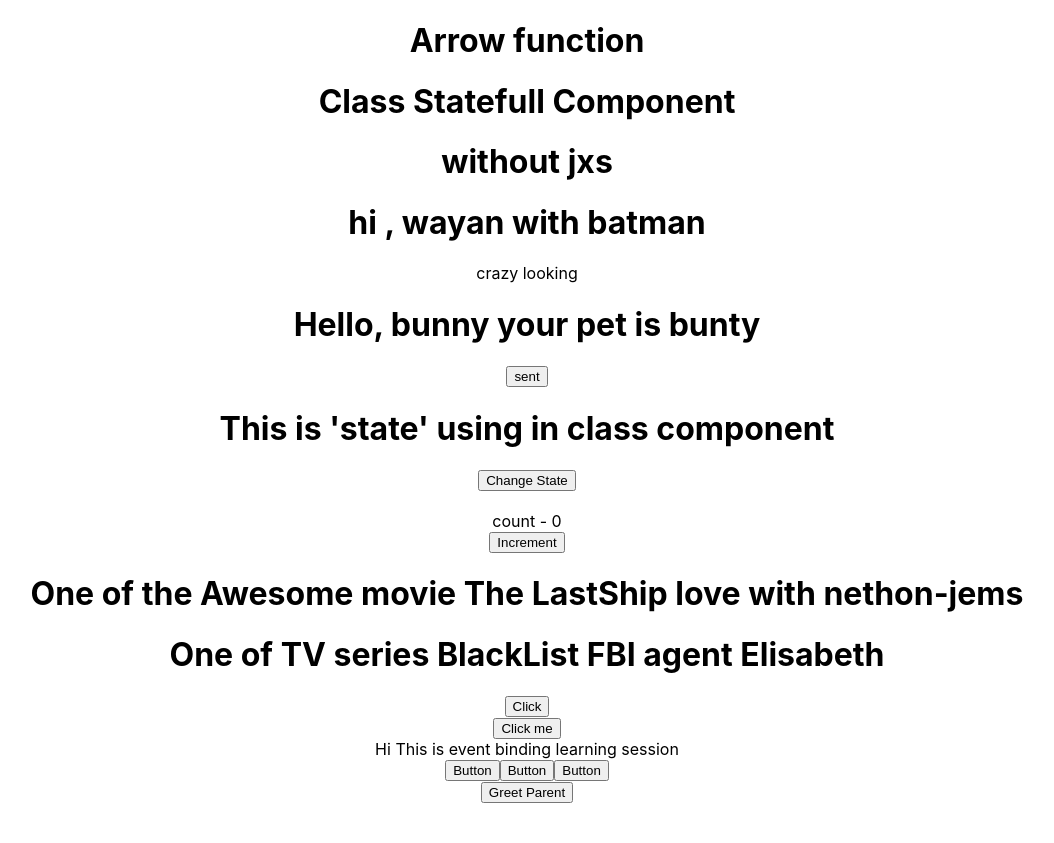
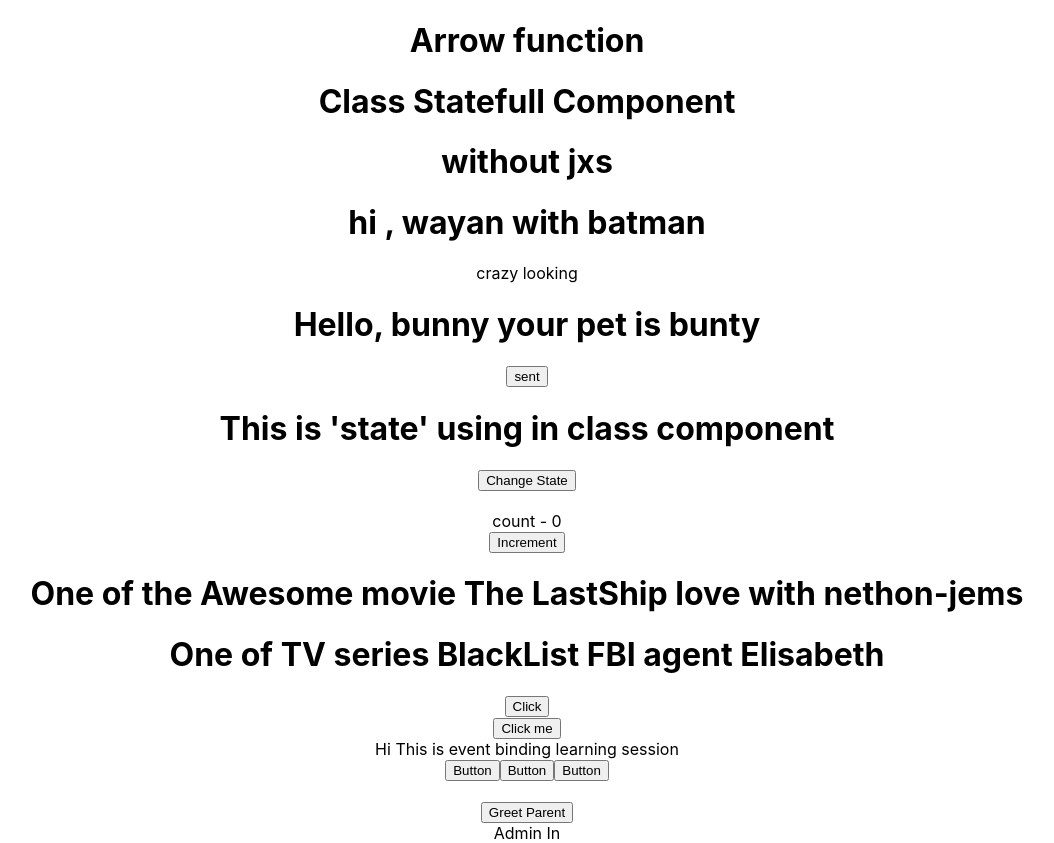
Before and after one commit to Theja1996/React-Review, a React (Create React App) app: page / in a window 1280 px wide. Shown: the whole page, without its empty margins (113-1167 px from the left). Before the commit the page ends 803 px from the top, so only its background shows below. Built offline with nearby package versions, Linux system fonts and the light colour scheme.

Commit message:
conditional rendering

```diff
--- a/src/App.js
+++ b/src/App.js
@@ -15,6 +15,7 @@ import FunEvent from "./Components/FunctionlEvent";
 import ClzEvent from "./Components/ClassEvent";
 import ClzEventBinding from "./Components/ClassEventBinding";
 import ParentComponent from "./Components/ParentComponent";
+import  ConditionalRendering  from './Components/ConditionalRendering'
 function App() {
   return (
     <div className="App">
@@ -59,9 +60,12 @@ function App() {
 
       {/* Class component  event binding  without using arrow funcion */}
       <ClzEventBinding />
-
+      <br></br>
       {/* methodes for props */}
       <ParentComponent />
+
+
+      < ConditionalRendering  />
     </div>
   );
 }
--- /dev/null
+++ b/src/Components/ConditionalRendering.js
@@ -0,0 +1,47 @@
+import React, { Component } from "react";
+
+class ConditionalRendering extends Component {
+  constructor(props) {
+    super(props);
+
+    this.state = {
+      isLogin: true,
+    };
+  }
+
+  render() {
+
+// Fourth approach : short circuit operator
+
+return this.state.isLogin && <div>Admin In</div>
+
+
+// Third approach :Ternary conditional operator
+
+    // return this.state.isLogin ?
+    // <div>Admin In</div> :
+    //  <div>User In</div>;
+
+
+// Second approach : element variable
+
+    //         let msg
+    //         if(this.state.isLogin){
+    //           msg=  <div>Admin In</div>
+    //         } else{
+    //             msg=<div>User In</div>
+    //         }
+    // return <div>{msg}</div>
+
+// first approch: if-else starement
+
+
+    // if(this.state.isLogin){
+    //     return <div>Admin In</div>
+    // }else{
+    //     return <div>User In</div>
+    // }
+  }
+}
+
+export default ConditionalRendering;
```
